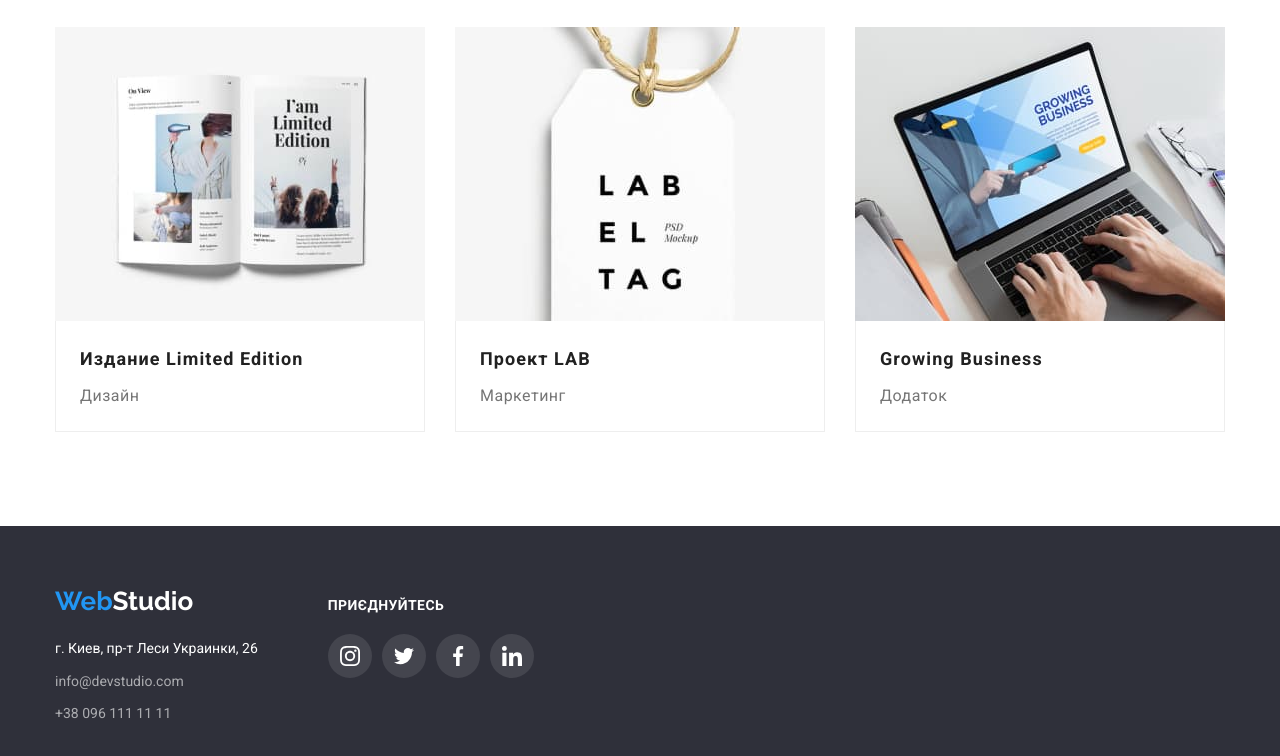
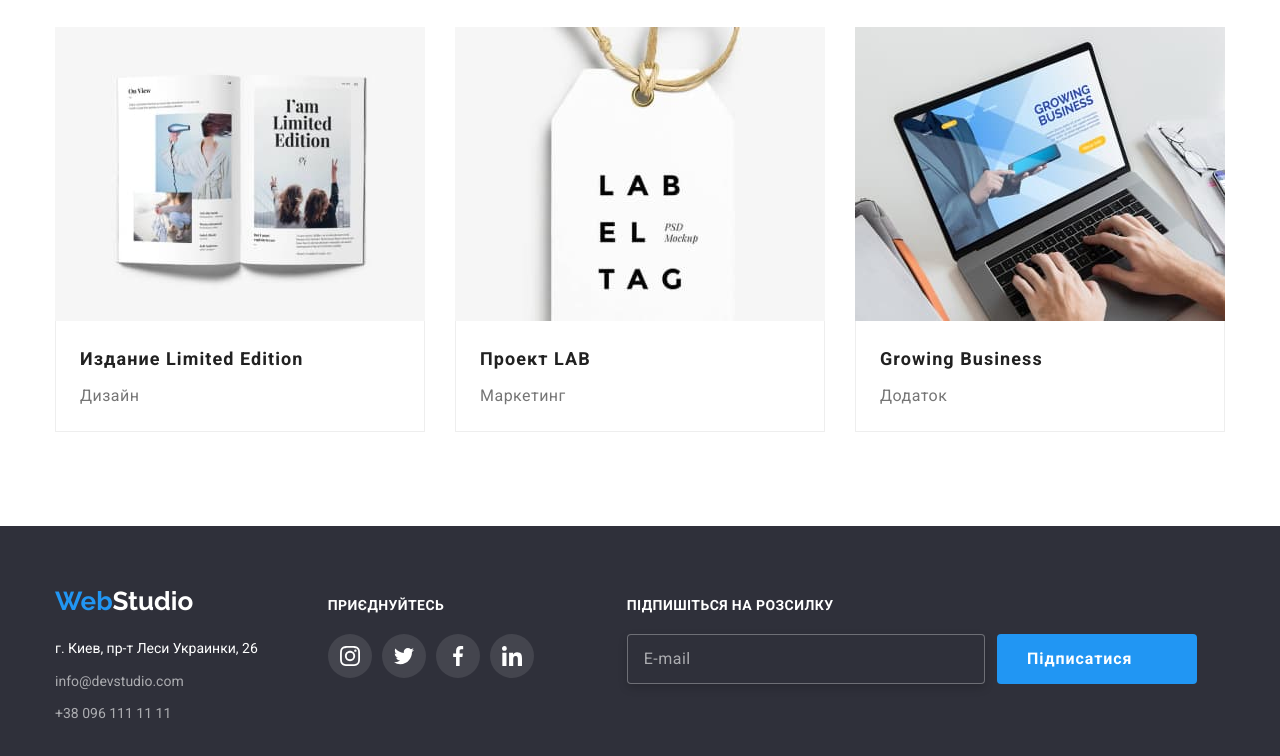
Before and after one commit to HrechykhaYurii/goit-markup-hw-06, a plain HTML site: page portfolio.html in a window 1280 px wide. Shown: the part 1109-1865 px from the top of the page. Drawn offline with nearby package versions, Linux system fonts and the light colour scheme.

Commit message:
footer form portfolio

```diff
--- a/portfolio.html
+++ b/portfolio.html
@@ -234,6 +234,19 @@
                         </li>
                     </ul>
                 </div>
+                <div class="wrap-form-footer">
+                    <p class="title-form-footer">Підпишіться на розсилку</p>
+                    <form class="form-footer">
+                        <label>
+                            <input type="email" class="input-form-footer" name="join_email" placeholder="E-mail">
+                        </label>
+                        <button type="submit" class="footer-form-submit">Підписатися
+                            <svg lang="en" aria-label="send icon" class="footer-form-input-icon" width="24" height="24">
+                                <use href="./images/icons.svg#icon-send"></use>
+                            </svg>
+                        </button>
+                    </form>
+                </div>
             </div>
         </div>
     </footer>
```
